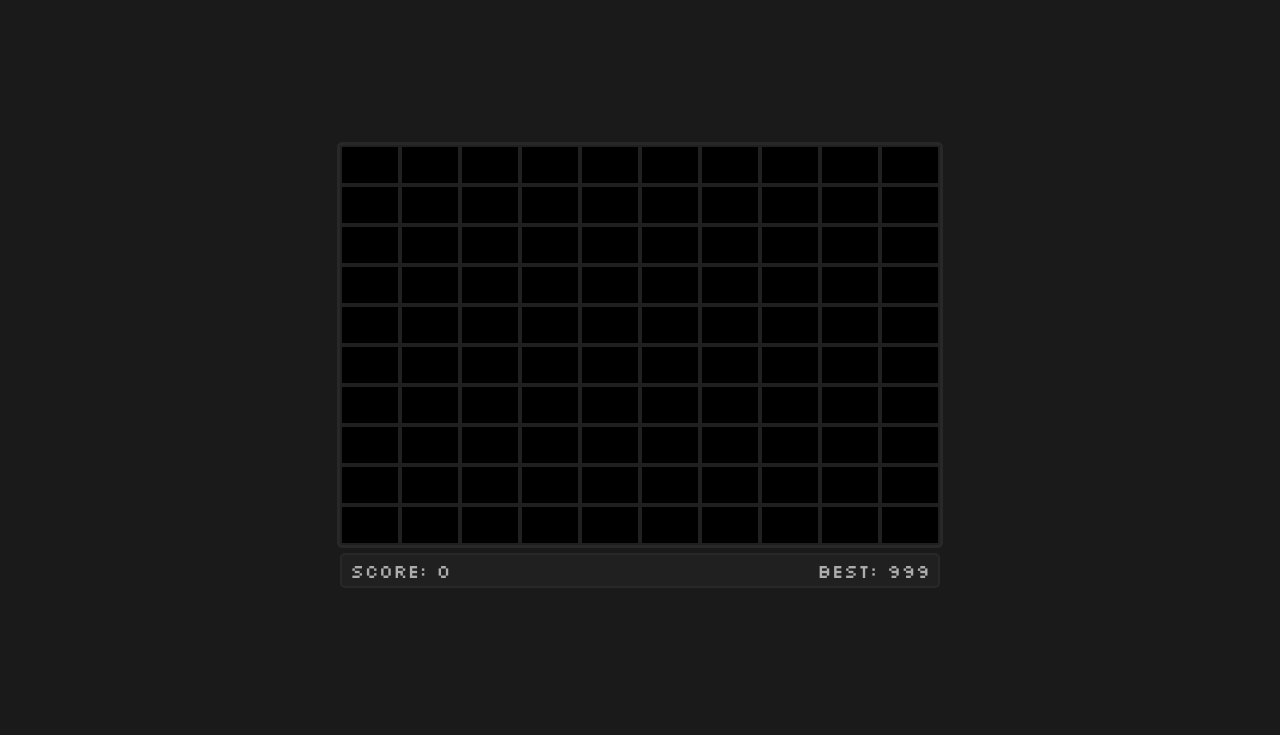
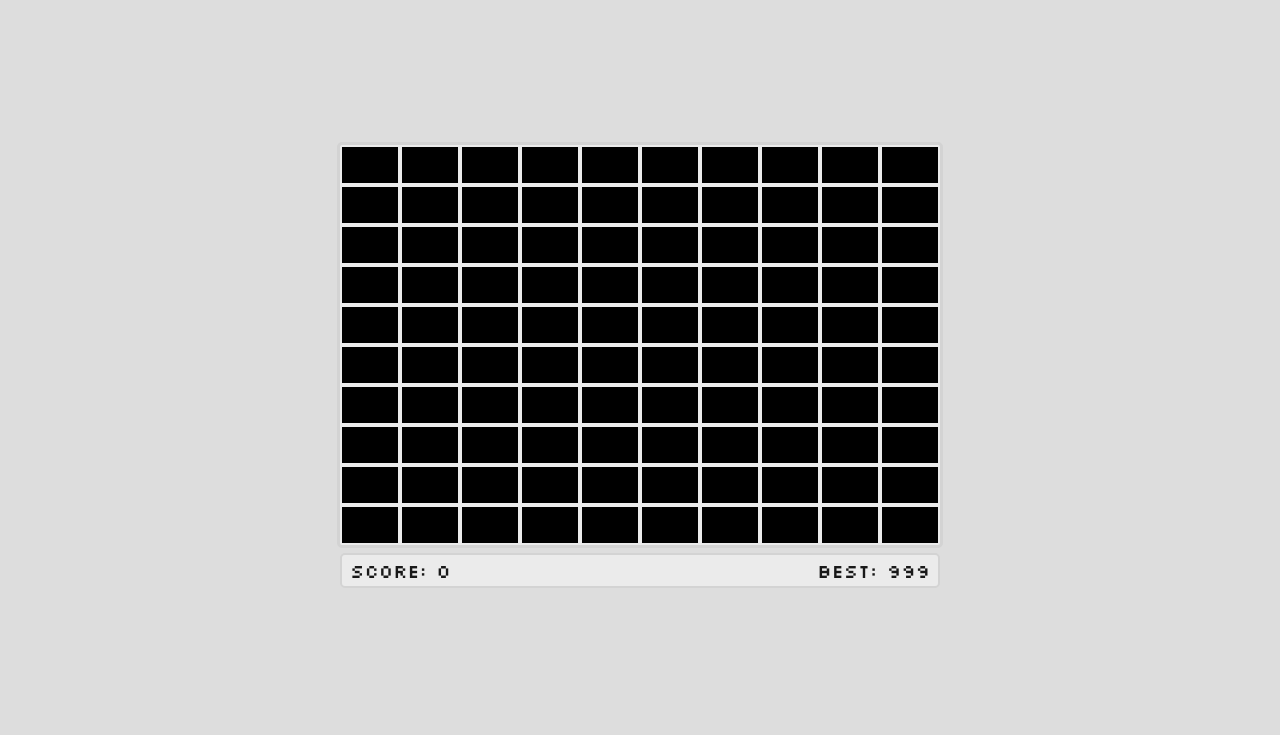
Before and after one commit to xRe15x/snake-v2, a website built with webpack: page src/index.html in a window 1280 px wide. Shown: the part 65-800 px from the top of the page. Built offline with nearby package versions, Linux system fonts and the light colour scheme.

Commit message:
light and dark theme

```diff
--- a/src/style.css
+++ b/src/style.css
@@ -1,16 +1,28 @@
 @import url('https://fonts.googleapis.com/css2?family=Silkscreen:wght@400;700&display=swap');
 
 :root { /* Default light theme */
+    --bg-colour: rgb(221, 221, 221);
+    --header-colour: rgb(235, 235, 235);
+    --border-colour: rgb(211, 211, 211);
+    --button-colour: rgb(223, 223, 223);
+    --text-colour: rgb(24, 24, 24);
+    --snake-colour: rgb(0, 255, 0);
+    --apple-colour: rgb(255, 0, 0);
+    --grid-colour1: rgb(214, 214, 214);
+    --grid-colour2: rgb(226, 223, 223);
+}
+
+:root.dark { /* Dark theme */
     --bg-colour: rgb(26, 26, 26);
     --header-colour: rgb(32, 32, 32);
     --border-colour: rgb(40, 40, 40);
     --button-colour: rgb(51, 51, 51);
+    --text-colour: rgb(173, 173, 173);
     --snake-colour: rgb(0, 255, 0);
     --apple-colour: rgb(255, 0, 0);
-    --text-colour: rgb(173, 173, 173);
+    --grid-colour1: rgb(51, 51, 51);
+    --grid-colour2: rgb(36, 36, 36);
 }
-
-:root.dark {} /* Dark theme */
 
 * {
     color: var(--text-colour); /* I know this doesn't relate to text colour but I will override any issues anyway*/
```
